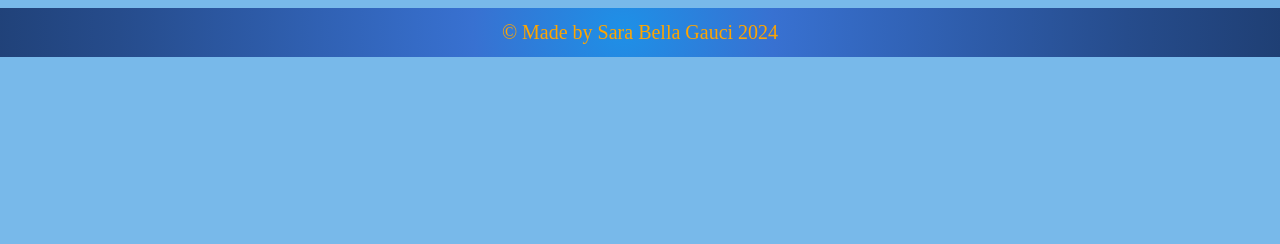
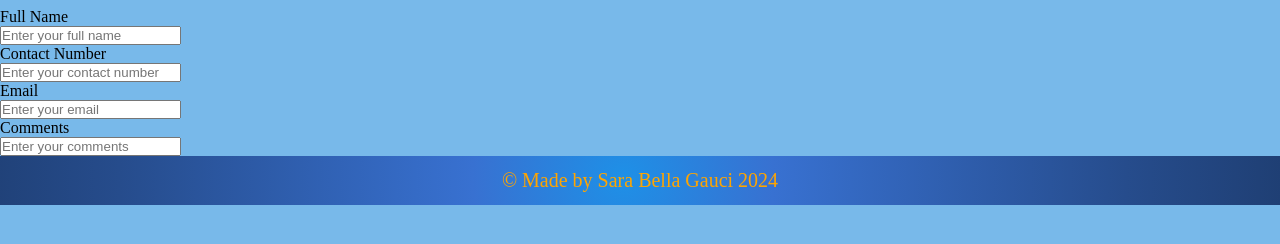
Before and after one commit to Bella3009/CraftWebsite, a plain HTML site: page contact.html in a window 1280 px wide. Shown: the part 106-350 px from the top of the page. Drawn offline with Linux system fonts and the light colour scheme.

Commit message:
adding the form structure in the contact page

```diff
--- a/contact.html
+++ b/contact.html
@@ -23,6 +23,25 @@
             <li><a href="contact.html">Contact Us</a></li>
         </ul>
     </nav>
+    <form class="contactPage">
+        <div class="widgets">
+            <label>Full Name</label>
+            <br>
+            <input class="fName" type="text" placeholder="Enter your full name">
+            <br>
+            <label>Contact Number</label>
+            <br>
+            <input class="cNum" type="text" placeholder="Enter your contact number">
+            <br>
+            <label>Email</label>
+            <br>
+            <input class="email" type="text" placeholder="Enter your email">
+            <br>
+            <label>Comments</label>
+            <br>
+            <input class="comments" type="text" placeholder="Enter your comments">
+        </div>
+    </form>
     <footer>
         <p>&#169; Made by Sara Bella Gauci 2024</p>
     </footer>
--- a/script.js
+++ b/script.js
@@ -4,3 +4,7 @@ function PrCartAdd() {
 function SrCartAdd() {
     alert("Service was added to cart");
 };
+
+$(document).ready(function() {
+
+})
--- a/style.css
+++ b/style.css
@@ -38,7 +38,7 @@ nav ul li a{
     padding-left: 1.5%;
 }
 nav ul li a:hover{
-    background: linear-gradient(to top, #78b9ea 0%, #1f3f74 100%);
+    background: linear-gradient(to top, #78b9ea 5%, #1f3f74 100%);
     text-decoration: none;
     color: #ffffff;
     padding: 1.1%;
```
Also changed, not shown: shop.html (+1 -1 lines).
